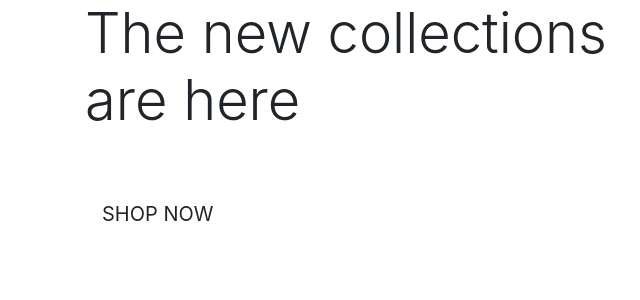
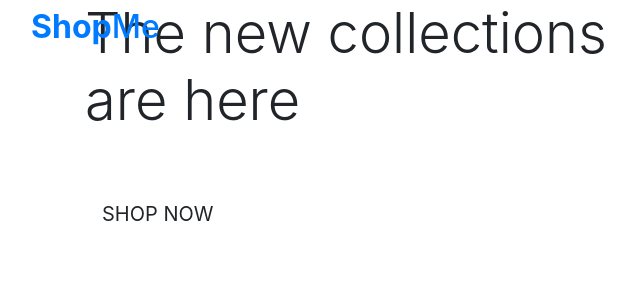
Before and after one commit to healygi/shop, a Django app: page / in a window 1280 px wide. Shown: the top 300 px of the page, without its empty margins (0-640 px from the left). Run offline with Django 3.2, Linux system fonts and the light colour scheme.

Commit message:
add before close

```diff
--- a/templates/base.html
+++ b/templates/base.html
@@ -30,10 +30,20 @@
     {% block extra_js %}
     {% endblock %}
 
-    <title> Shop {% block extra_title %} {% endblock %}</title>
+    <title> Shop {% block extra_title %}{% endblock %}</title>
   </head>
   <body>
-    <header class="container-fluid fixed-top"></header>
+    <header class="container-fluid fixed-top">
+         <div class="row">
+              <div class="col-12 col-lg-4 my-auto py-1 py-lg-0 text-center text-lg-left">
+                <a href="{% url 'home' %}" class="nav-link main-logo-link">
+                  <h2 class="logo-font text-black my-0"><strong>Shop</strong>Me</h2>
+                </a>
+              </div>
+              <div class="col-12 col-lg-4 my-auto py-1 py-lg-0"></div>
+              <div class="col-12 col-lg-4 my-auto py-1 py-lg-0"></div>
+         </div>
+    </header>
 
     {% if messages %}
           <div class="message-container"></div>
```
